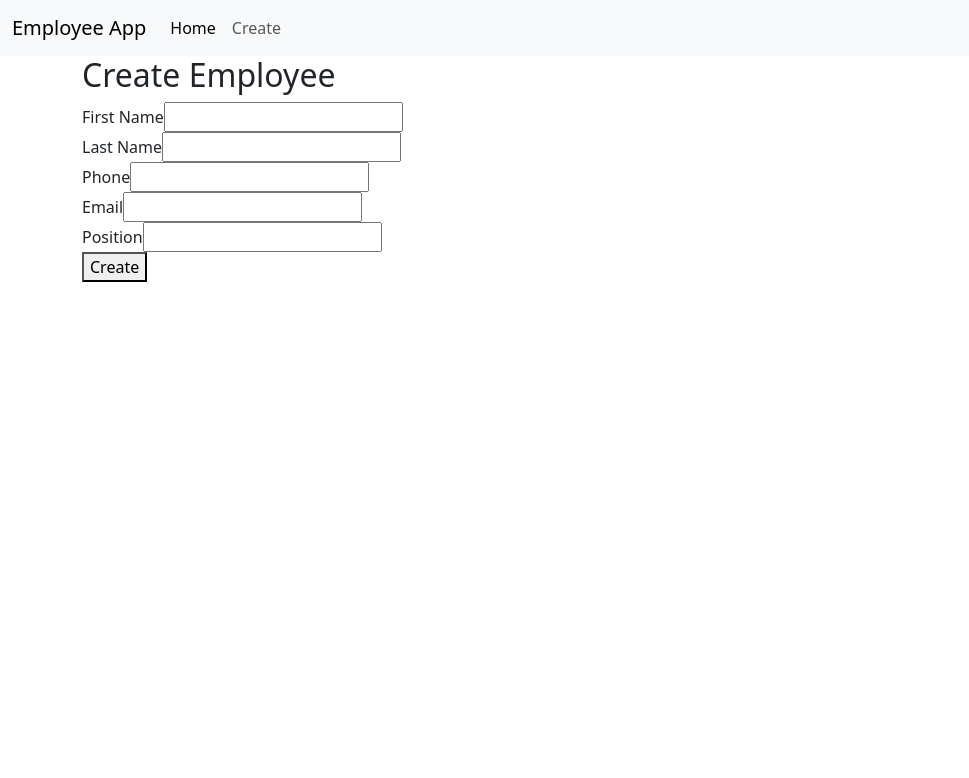
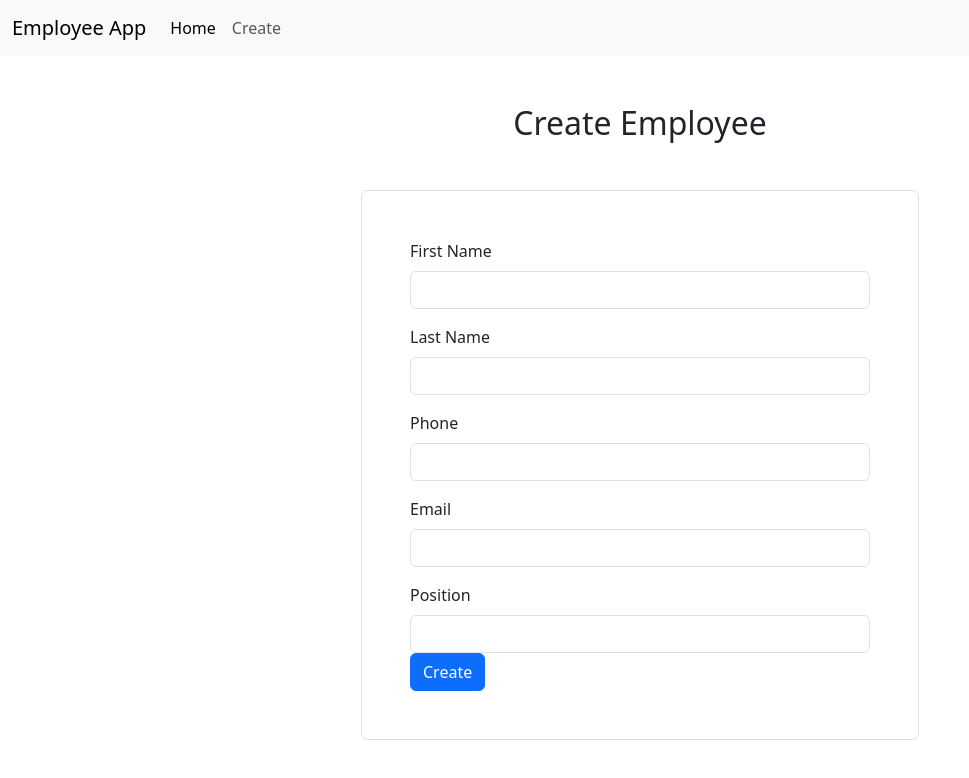
Before and after one commit to DAANDO-dev/EmployeeManagment-App, an Angular app: page /create in a window 1280 px wide. Shown: the top 778 px of the page, without its empty margins (0-969 px from the left). Built offline with nearby package versions, Linux system fonts and the light colour scheme.

Commit message:
styling_Employee

```diff
--- a/src/app/employee-form/employee-form.component.html
+++ b/src/app/employee-form/employee-form.component.html
@@ -1,35 +1,34 @@
-<h2>{{isEditing? 'Edit' : 'Create'}} Employee</h2>
+<h2 class="text-center my-5" >{{isEditing? 'Edit' : 'Create'}} Employee</h2>
 
 <div *ngIf="errorMessage !=''">
-  <strong>Error:</strong>
  {{errorMessage}}
 </div>
 
-<form (ngSubmit)="onSubmit()">
-  <div>
-    <label>First Name</label>
-    <input type="text" name="firstName" [(ngModel)]="employee.firstName" />
+<form (ngSubmit)="onSubmit()" class="border rounded p-5 w-50 mb-5 mx-auto" >
+  <div class="mb-3">
+    <label class="form-label">First Name</label>
+    <input class="form-control" type="text" name="firstName" [(ngModel)]="employee.firstName" />
+  </div>
+
+  <div class="mb-3">
+    <label class="form-label">Last Name</label>
+    <input class="form-control" type="text" name="lastName" [(ngModel)]="employee.lastName" />
+  </div>
+
+  <div class="mb-3">
+    <label class="form-label">Phone</label>
+    <input class="form-control" type="phone" name="phone" [(ngModel)]="employee.phone" />
+  </div>
+
+  <div class="mb-3">
+    <label class="form-label">Email</label>
+    <input class="form-control" type="email" name="email" [(ngModel)]="employee.email" />
   </div>
 
   <div>
-    <label>Last Name</label>
-    <input type="text" name="lastName" [(ngModel)]="employee.lastName" />
+    <label class="form-label">Position</label>
+    <input class="form-control" type="text" name="position" [(ngModel)]="employee.position" />
   </div>
 
-  <div>
-    <label>Phone</label>
-    <input type="phone" name="phone" [(ngModel)]="employee.phone" />
-  </div>
-
-  <div>
-    <label>Email</label>
-    <input type="email" name="email" [(ngModel)]="employee.email" />
-  </div>
-
-  <div>
-    <label>Position</label>
-    <input type="text" name="position" [(ngModel)]="employee.position" />
-  </div>
-
-  <button type="submit">{{isEditing? 'Edit' : 'Create'}}</button>
+  <button class="btn btn-primary" type="submit">{{isEditing? 'Edit' : 'Create'}}</button>
 </form>
```
